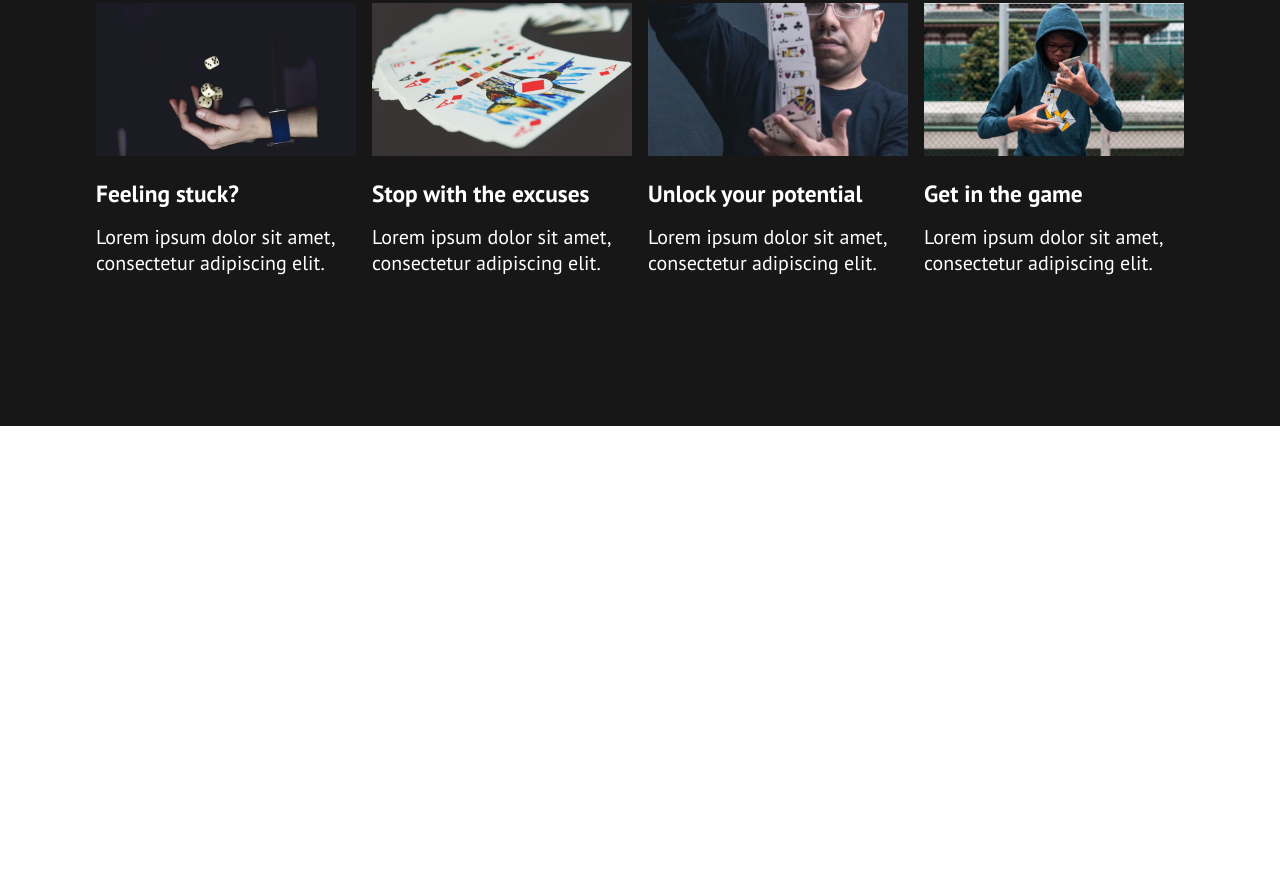
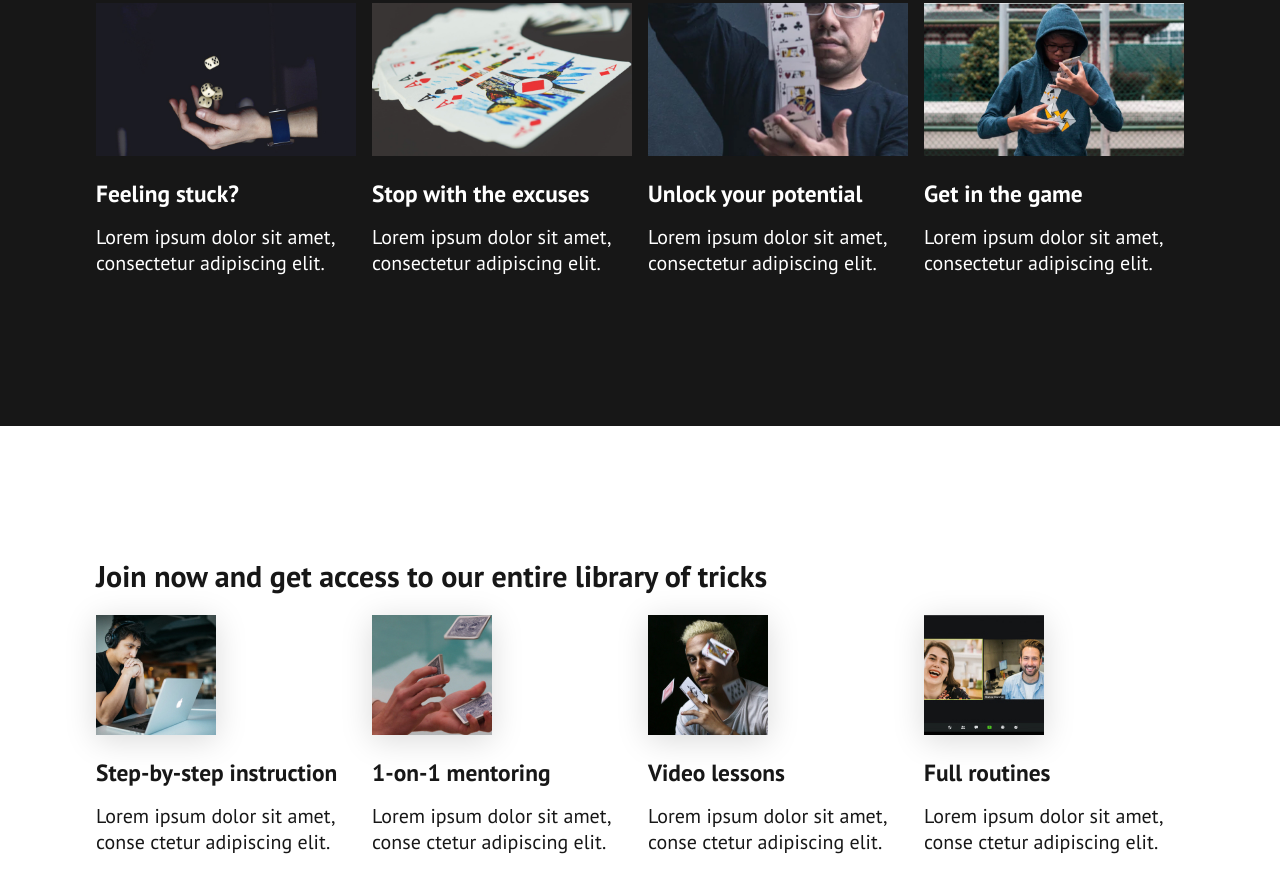
Before and after one commit to Helena-p/Magic, a website: page index.html in a window 1280 px wide. Shown: the part 1277-2170 px from the top of the page. Drawn offline with Linux system fonts and the light colour scheme.

Commit message:
Add features section

```diff
--- a/index.html
+++ b/index.html
@@ -31,7 +31,7 @@
             <!-- HERO HEADER & IMAGE WITH CTA BUTTON-->
             <section class="hero">
                 <div class="container">
-                    <div class="flex">
+                    <div class="flex a-center">
                         <div class="flow-content flow-content--large">
                             <h1>Start learning magic today</h1>
                             <p>
@@ -110,7 +110,61 @@
             </section>
             <!--FEATURE SECTION -->
             <section class="features">
-                <div class="container"></div>
+                <div class="container">
+                    <h2>
+                        Join now and get access to our entire library of tricks
+                    </h2>
+                    <ul class="flex">
+                        <li class="flow-content">
+                            <img
+                                class="shadow"
+                                src="src/img/all-access-01.jpg"
+                                alt="man with cards flying in front of him"
+                            />
+                            <h3>Step-by-step instruction</h3>
+                            <p>
+                                Lorem ipsum dolor sit amet, conse ctetur
+                                adipiscing elit.
+                            </p>
+                        </li>
+                        <li class="flow-content">
+                            <img
+                                class="shadow"
+                                src="src/img/all-access-02.jpg"
+                                alt="woman and man talking over video conference"
+                            />
+                            <h3>1-on-1 mentoring</h3>
+                            <p>
+                                Lorem ipsum dolor sit amet, conse ctetur
+                                adipiscing elit.
+                            </p>
+                        </li>
+                        <li class="flow-content">
+                            <img
+                                class="shadow"
+                                src="src/img/all-access-03.jpg"
+                                alt="man in front of laptop with earphonese on"
+                            />
+                            <h3>Video lessons</h3>
+                            <p>
+                                Lorem ipsum dolor sit amet, conse ctetur
+                                adipiscing elit.
+                            </p>
+                        </li>
+                        <li class="flow-content">
+                            <img
+                                class="shadow"
+                                src="src/img/all-access-04.jpg"
+                                alt="close up of hands holding cards"
+                            />
+                            <h3>Full routines</h3>
+                            <p>
+                                Lorem ipsum dolor sit amet, conse ctetur
+                                adipiscing elit.
+                            </p>
+                        </li>
+                    </ul>
+                </div>
             </section>
             <section class="cta">
                 <div class="container"></div>
--- a/src/sass/_utilities.scss
+++ b/src/sass/_utilities.scss
@@ -10,6 +10,10 @@
     --flow-space: 3rem;
 }
 
+.a-center {
+    align-items: center;
+}
+
 .bg-dark {
     color: var(--clr-neutral-100);
     background: var(--clr-neutral-900);
```
Also changed, not shown: dist/css/style.css, 1 other file.
